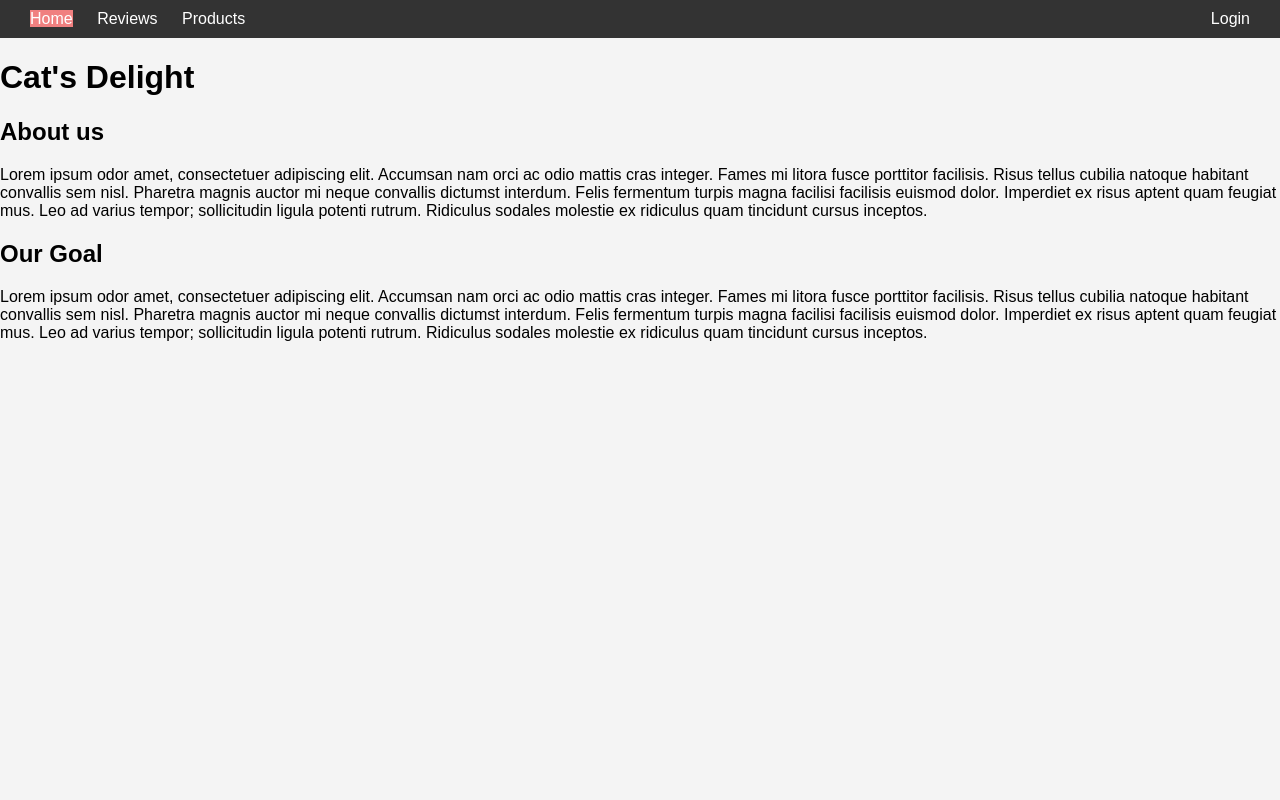
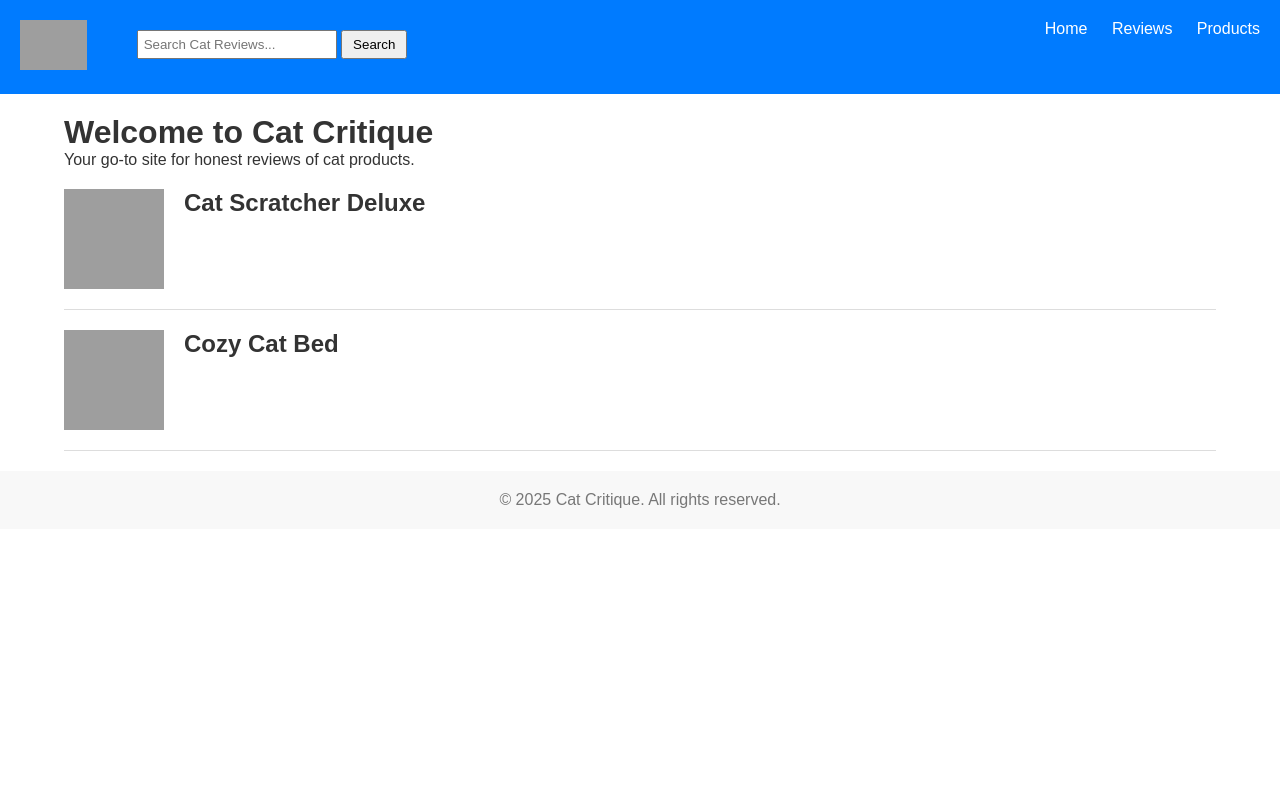
Before and after one commit to LanNgai/Cat-sDelight_version3.0, a PHP site: page / in a window 1280 px wide. Run offline with PHP 8.4, Linux system fonts and the light colour scheme; grey boxes are pictures that could not be loaded.

Commit message:
yolanda's part

```diff
--- a/index.php
+++ b/index.php
@@ -1,30 +1,132 @@
+<?php
+// index.php - Homepage for Cat Critique
+?>
 <!DOCTYPE html>
 <html lang="en">
 <head>
- 	<meta charset="utf-8">
-    <meta name="viewport" content="width=device-width, initial-scale=1.0">
-	<title> Cat's Delight </title>
-    <link rel="stylesheet" href="index.css">
+    <meta charset="UTF-8">
+    <title>Cat Critique - Home</title>
+    <style>
+        /* Reset & Base */
+        * { margin: 0; padding: 0; box-sizing: border-box; }
+        body { font-family: Arial, sans-serif; background-color: #fff; color: #333; }
+        a { text-decoration: none; }
+
+        /* Header */
+        header {
+            background-color: #007BFF;
+            padding: 20px;
+            color: #fff;
+            overflow: auto;
+        }
+        header .logo {
+            float: left;
+        }
+        header .logo img {
+            height: 50px;
+        }
+        header .search {
+            float: left;
+            margin-left: 50px;
+            padding-top: 10px;
+        }
+        header .search input[type="text"] {
+            padding: 5px;
+            width: 200px;
+        }
+        header .search button {
+            padding: 5px 10px;
+        }
+        header nav {
+            float: right;
+        }
+        header nav ul {
+            list-style: none;
+        }
+        header nav li {
+            display: inline;
+            margin-left: 20px;
+        }
+        header nav li a {
+            color: #fff;
+        }
+
+        /* Main Content */
+        .container {
+            width: 90%;
+            margin: 20px auto;
+        }
+        .review-item {
+            border-bottom: 1px solid #ddd;
+            padding: 20px 0;
+            display: flex;
+        }
+        .review-item img {
+            width: 100px;
+            height: 100px;
+            background-color: #eee;
+            margin-right: 20px;
+        }
+        .review-item h2 {
+            margin-bottom: 10px;
+        }
+
+        /* Footer */
+        footer {
+            background-color: #f8f8f8;
+            padding: 20px;
+            text-align: center;
+            color: #777;
+            margin-top: 20px;
+        }
+    </style>
 </head>
+<body>
+    <header>
+        <div class="logo">
+            <!-- Placeholder: Cat Critique Logo -->
+            <img src="image/logo.png" alt="Cat Critique Logo">
+        </div>
+        <div class="search">
+            <form action="#" method="get">
+                <input type="text" name="query" placeholder="Search Cat Reviews...">
+                <button type="submit">Search</button>
+            </form>
+        </div>
+        <nav>
+            <ul>
+                <li><a href="index.php">Home</a></li>
+                <li><a href="#">Reviews</a></li>
+                <li><a href="products.php">Products</a></li>
+            </ul>
+        </nav>
+    </header>
 
-<body>
-<nav>
-    <div class="topnav">
-        <a class="active" href="index.php">Home</a>
-        <a href="reviews/reviews.php">Reviews</a>
-        <a href="products/products.php">Products</a>
+    <div class="container">
+        <h1>Welcome to Cat Critique</h1>
+        <p>Your go-to site for honest reviews of cat products.</p>
+
+        <div class="review-item">
+            <img src="placeholder_product.jpg" alt="Cat Product Image">
+            <div>
+                <h2>Cat Scratcher Deluxe</h2>
+                <p><!-- Placeholder: Brief review snippet for the cat product --></p>
+            </div>
+        </div>
+
+        <div class="review-item">
+            <img src="placeholder_product.jpg" alt="Cat Product Image">
+            <div>
+                <h2>Cozy Cat Bed</h2>
+                <p><!-- Placeholder: Brief review snippet for the cat product --></p>
+            </div>
+        </div>
+
+        <!-- Additional cat review items as needed -->
     </div>
-    <div>
-        <a href="login/login.php" style="float: right">Login</a>
-    </div>
-</nav>
-    <h1 class="title"> Cat's Delight </h1>
 
-    <h2> About us </h2>
-    <text class="description">Lorem ipsum odor amet, consectetuer adipiscing elit. Accumsan nam orci ac odio mattis cras integer. Fames mi litora fusce porttitor facilisis. Risus tellus cubilia natoque habitant convallis sem nisl. Pharetra magnis auctor mi neque convallis dictumst interdum. Felis fermentum turpis magna facilisi facilisis euismod dolor. Imperdiet ex risus aptent quam feugiat mus. Leo ad varius tempor; sollicitudin ligula potenti rutrum. Ridiculus sodales molestie ex ridiculus quam tincidunt cursus inceptos.</text>
-
-    <h2> Our Goal </h2>
-    <text class="description">Lorem ipsum odor amet, consectetuer adipiscing elit. Accumsan nam orci ac odio mattis cras integer. Fames mi litora fusce porttitor facilisis. Risus tellus cubilia natoque habitant convallis sem nisl. Pharetra magnis auctor mi neque convallis dictumst interdum. Felis fermentum turpis magna facilisi facilisis euismod dolor. Imperdiet ex risus aptent quam feugiat mus. Leo ad varius tempor; sollicitudin ligula potenti rutrum. Ridiculus sodales molestie ex ridiculus quam tincidunt cursus inceptos.</text>
-
+    <footer>
+        <p>© <?php echo date('Y'); ?> Cat Critique. All rights reserved.</p>
+    </footer>
 </body>
 </html>
```
Also changed, not shown: products/config.php (added, +21 -0 lines), products/products.php (+140 -0 lines), products/Cat Scratcher.jpg (added), products/Cozy Cat Bed.jpg (added), products/Interactive Laser Toy.jpg (added), products/Logo.png (added), products/Organic Cat Food.jpg (added).
